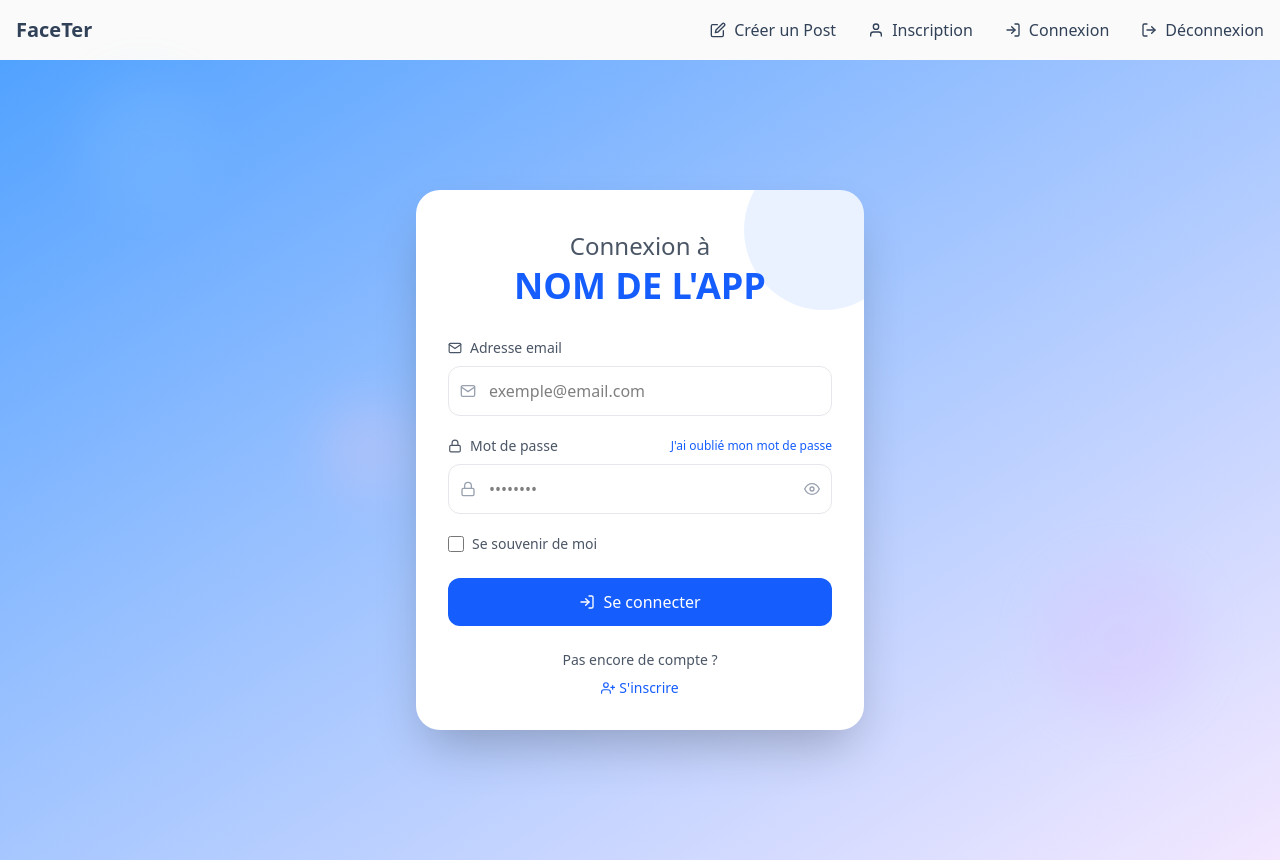
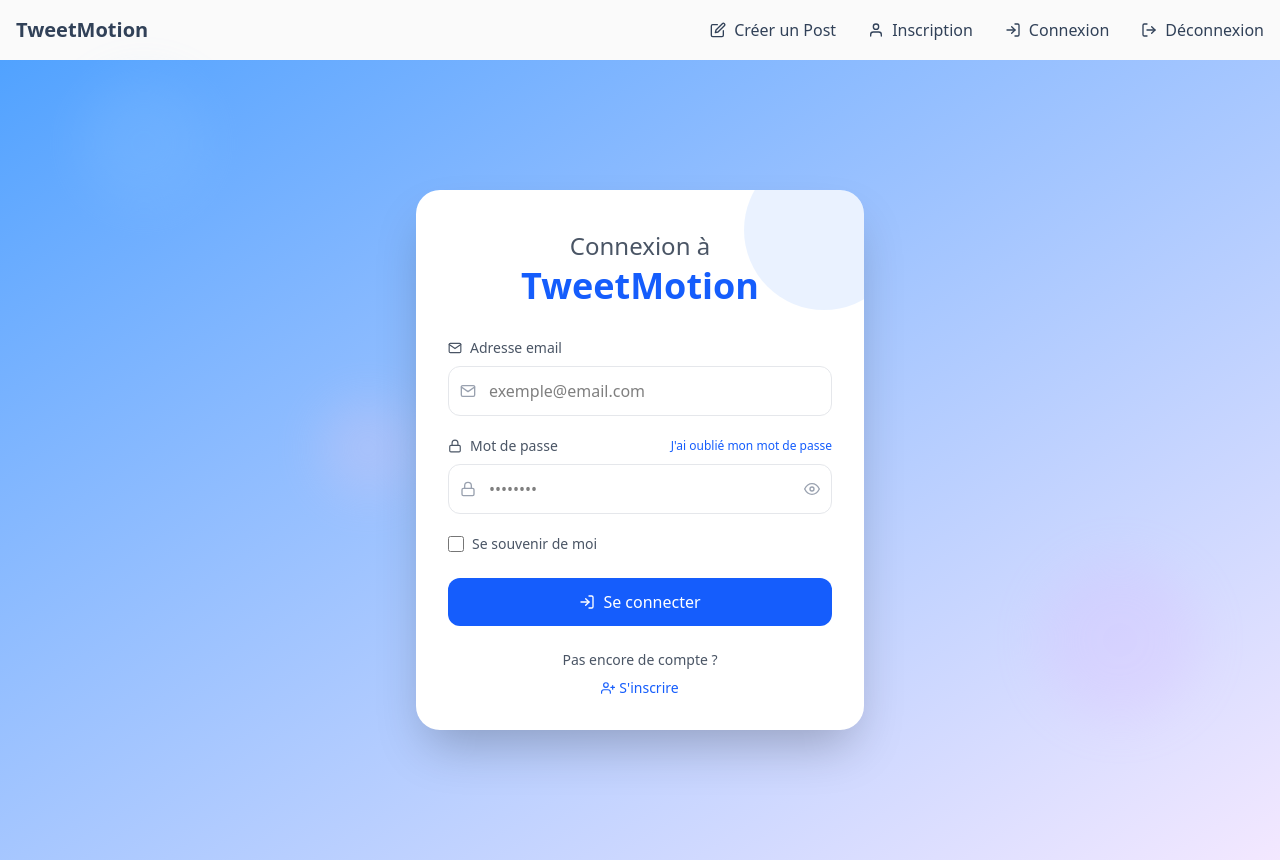
Before and after one commit to MatisAgr/IPSSI_HACKATHON_2025, a React (Vite) app in the folder front/: page /login in a window 1280 px wide. Built offline with nearby package versions, Linux system fonts and the light colour scheme; no server answers.

Commit message:
Mise à jour du nom de l'application dans la barre de navigation : remplacement de 'FaceTer' par 'TweetMotion' et ajout d'une constante pour le nom de l'application.

```diff
--- a/front/src/components/Navbar/Navbar.tsx
+++ b/front/src/components/Navbar/Navbar.tsx
@@ -2,6 +2,7 @@ import React, { useState } from "react";
 import { FiMenu, FiX, FiUser, FiLogIn, FiLogOut, FiUsers, FiEdit, FiBookmark } from "react-icons/fi";
 import NavItem from "./NavItem"; // 👈 On importe le composant
 import { Link } from "react-router-dom";
+import APP_NAME from "../../constants/AppName";
 
 const Navbar: React.FC = () => {
     const [isOpen, setIsOpen] = useState(false);
@@ -11,7 +12,7 @@ const Navbar: React.FC = () => {
             <div className="container mx-auto flex justify-between items-center">
                 {/* Logo - nom de l'app à trouver plus tard */}
                 <Link to="/feed" className="flex items-center space-x-2">
-                    <h1 className="text-xl font-bold">FaceTer</h1>
+                    <h1 className="text-xl font-bold">{APP_NAME}</h1>
                 </Link>
 
                 {/* Menu Burger (Mobile) */}
--- a/front/src/constants/AppName.tsx
+++ b/front/src/constants/AppName.tsx
@@ -1,2 +1,2 @@
-const APP_NAME = 'NOM DE L\'APP';
+const APP_NAME = 'TweetMotion';
 export default APP_NAME;
```
